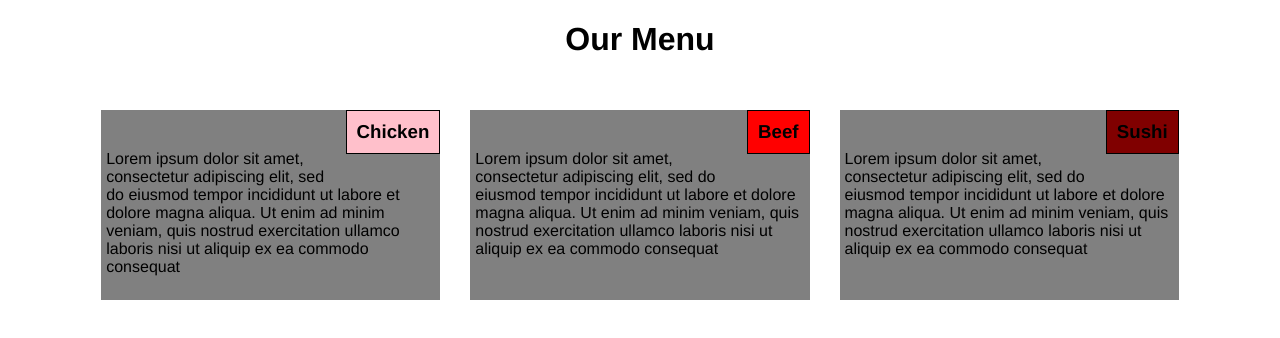
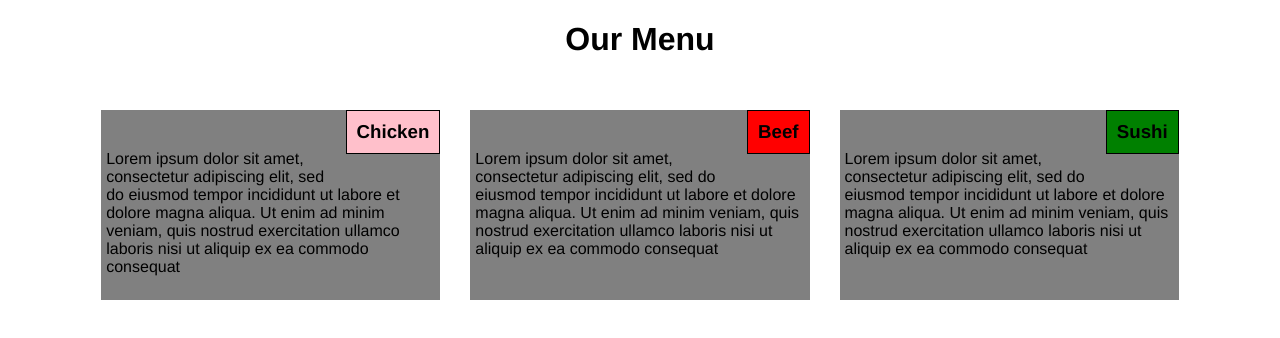
Before and after one commit to Kousouris/module_2_solution, a plain HTML site: page index.html in a window 1280 px wide. Drawn offline with Linux system fonts and the light colour scheme.

Commit message:
Update styles.css

```diff
--- a/css/styles.css
+++ b/css/styles.css
@@ -41,7 +41,7 @@ h3 {
 
 .sushi{
 
-	background-color: maroon;
+	background-color: green;
 
 }
 
```
